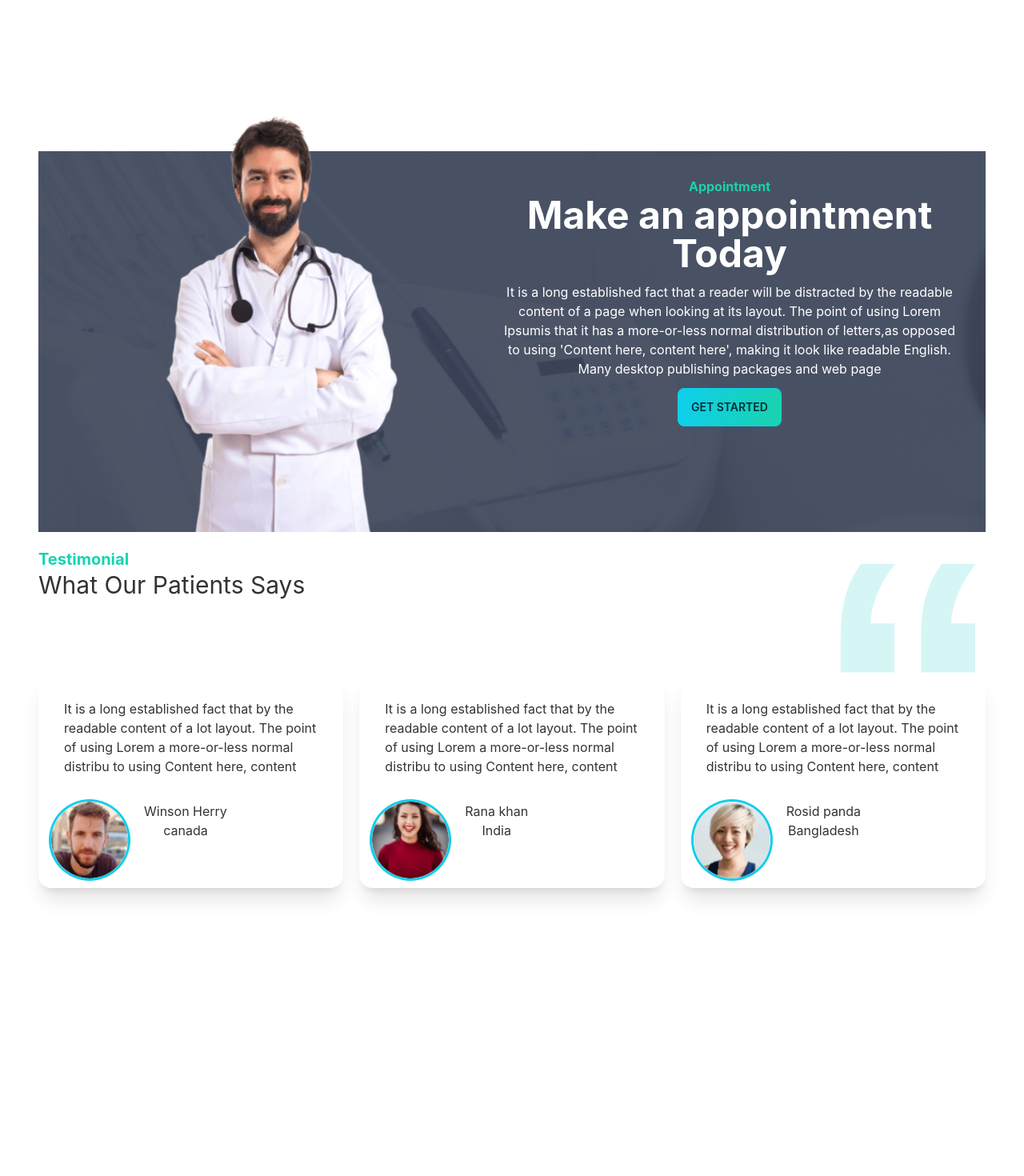
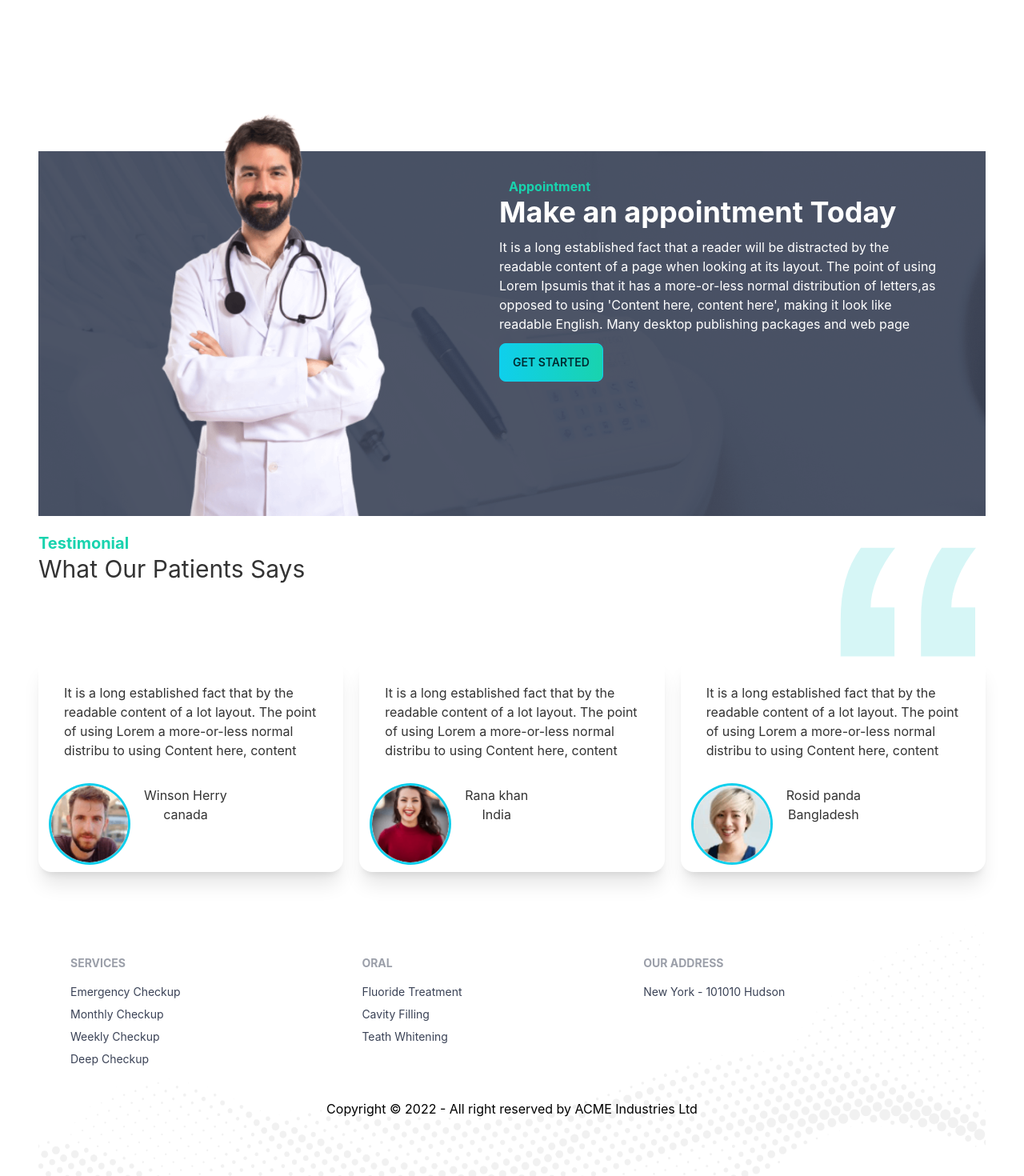
Before and after one commit to parthomalo/doctors-portal-cliend, a React (Create React App) app: page / in a window 1280 px wide. Shown: the part 2126-3596 px from the top of the page at 80% size. Before the commit the page ends 3300 px from the top, so only its background shows below. Built offline with nearby package versions, Linux system fonts and the light colour scheme.

Commit message:
added footer link

```diff
--- a/src/Pages/Home/Appointment.js
+++ b/src/Pages/Home/Appointment.js
@@ -12,9 +12,9 @@ const Appointment = () => {
                 <img className='mt-[-100px]' src={doctor} alt="" />
             </div>
 
-            <div className='flex-1 mt-8 mr-8 sm:text-center '>
-                <h1 className='text-secondary font-bold'>Appointment</h1>
-                <h1 className='text-white text-5xl font-bold'>Make an appointment Today</h1>
+            <div className='flex-1 mt-8 mr-8 px-5 '>
+                <h1 className='text-secondary font-bold px-3'>Appointment</h1>
+                <h1 className='text-white text-4xl font-bold'>Make an appointment Today</h1>
                 <p className='text-white mt-3 mb-3'>It is a long established fact that a reader will be distracted by the readable content of a page when looking at its layout. The point of using Lorem Ipsumis that it has a more-or-less normal distribution of letters,as opposed to using 'Content here, content here', making it look like readable English. Many desktop publishing packages and web page</p>
                 <Button>GET STARTED</Button>
             </div>
--- a/src/Pages/Home/Home.js
+++ b/src/Pages/Home/Home.js
@@ -1,4 +1,5 @@
 import React from 'react';
+import Footer from '../Shared/Footer';
 import Appointment from './Appointment';
 import Banner from './Banner';
 import Exceptional from './Exceptional';
@@ -15,6 +16,7 @@ const Home = () => {
            <Exceptional></Exceptional>
            <Appointment></Appointment>
            <Testimonials></Testimonials>
+           <Footer></Footer>
         </div>
     );
 };
--- a/src/Pages/Home/Review.js
+++ b/src/Pages/Home/Review.js
@@ -4,12 +4,12 @@ const Review = ({ review }) => {
 
     return (
         <section >
-            <div class="  card lg:max-w-lg  bg-base-100 shadow-xl">
-                <div class="card-body">
+            <div className="  card lg:max-w-lg  bg-base-100 shadow-xl">
+                <div className="card-body">
                     <p>{review.review}</p>
                 </div>
-                <div class="avatar ">
-                    <div class="w-24 rounded-full ring ring-primary ring-offset-base-100 mr-5 ml-4 mb-3">
+                <div className="avatar ">
+                    <div className="w-24 rounded-full ring ring-primary ring-offset-base-100 mr-5 ml-4 mb-3">
                         <img  src={review.img} alt='' />
                     </div>
                     <div className='text-center justify-center'>
--- a/src/Pages/Home/Service.js
+++ b/src/Pages/Home/Service.js
@@ -3,7 +3,7 @@ import React from 'react';
 const Service = ({ service }) => {
     const { img, name, description } = service;
     return (
-        <div className="card w-96 bg-base-100 shadow-xl">
+        <div className="card  bg-base-100 shadow-xl">
             <figure className="px-10 pt-10">
                 <img src={img} alt="Shoes" className="rounded-xl" />
             </figure>
--- a/src/Pages/Home/Services.js
+++ b/src/Pages/Home/Services.js
@@ -28,7 +28,7 @@ const Services = () => {
         <section className='mt-5'>
             <h3 className='text-secondary text-xl  text-center sm:text-center'>OUR SERVICES </h3>
             <h1 className='color-primary text-center uppercase font-bold sm:text-center text-3xl'>Services We Provide </h1>
-            <div className='grid lg:grid-cols-3 sm:grid-cols-1 md:grid-cols-2 gap-4'>
+            <div className='grid lg:grid-cols-3 sm:grid-cols-1 md:grid-cols-2 gap-5'>
 
                 {
                     service.map(service => <Service
--- a/src/Pages/Shared/Footer.js
+++ b/src/Pages/Shared/Footer.js
@@ -0,0 +1,41 @@
+import React from 'react';
+import { Link } from 'react-router-dom';
+import footer from '../../assets/images/footer.png'
+
+const Footer = () => {
+    return (
+        <footer
+            style={{
+                background: `url(${footer})`,
+                backgroundSize: 'cover'
+            }}
+            className=" p-10  text-neutral-content" >
+            <div className='footer text-[#3A4256] '>
+                <div>
+                    <span className="footer-title">Services</span>
+                    <Link className="link link-hover ">Emergency Checkup</Link>
+                    <Link className="link link-hover">Monthly Checkup</Link>
+                    <Link className="link link-hover">Weekly Checkup</Link>
+                    <Link className="link link-hover">Deep Checkup </Link>
+                </div>
+                <div>
+                    <span className="footer-title">ORAl</span>
+                    <Link className="link link-hover">Fluoride Treatment</Link>
+                    <Link className="link link-hover">Cavity Filling </Link>
+                    <Link className="link link-hover"> Teath Whitening</Link>
+
+                </div>
+                <div>
+                    <span className="footer-title">OUR ADDRESS</span>
+                    <Link className="link link-hover">New York - 101010 Hudson</Link>
+
+                </div>
+            </div>
+            <div className='my-10 text-center text-black'>
+                <p >Copyright © 2022 - All right reserved by ACME Industries Ltd</p>
+            </div>
+        </footer >
+    );
+};
+
+export default Footer;
```
